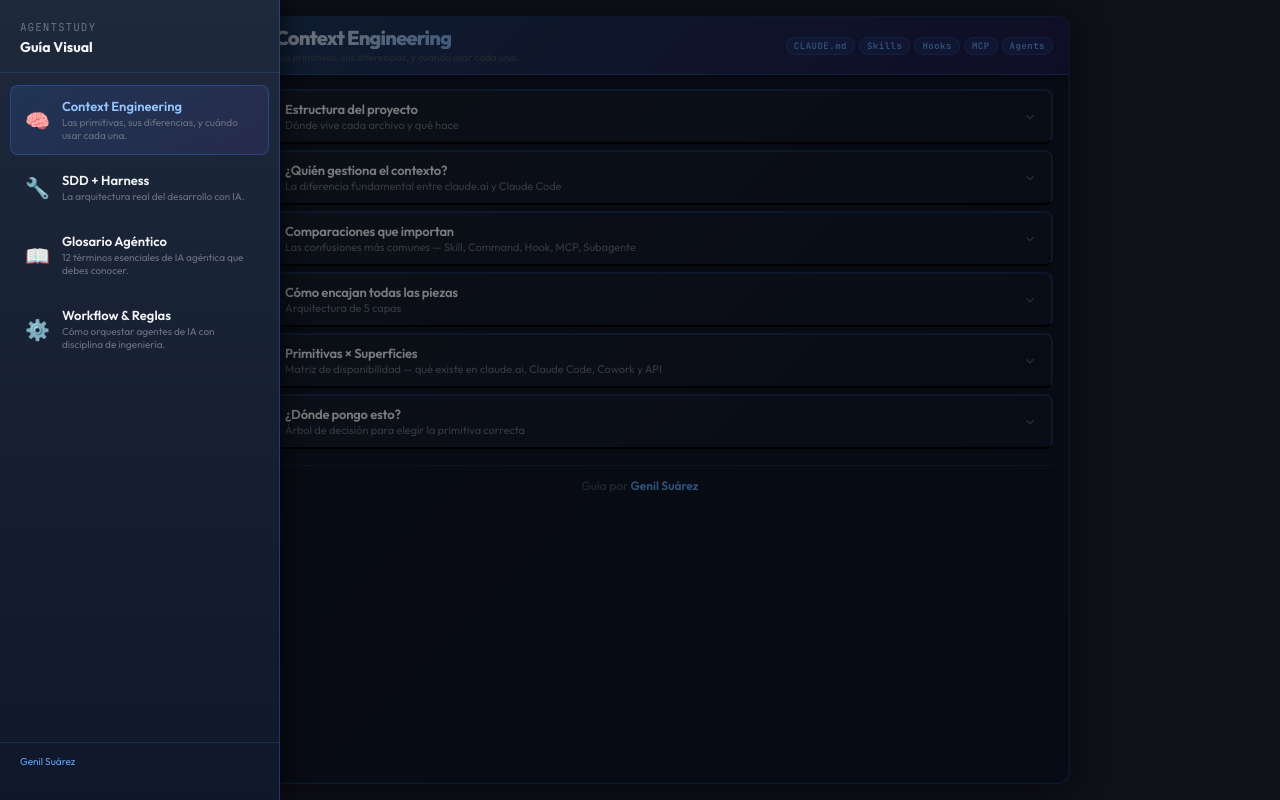
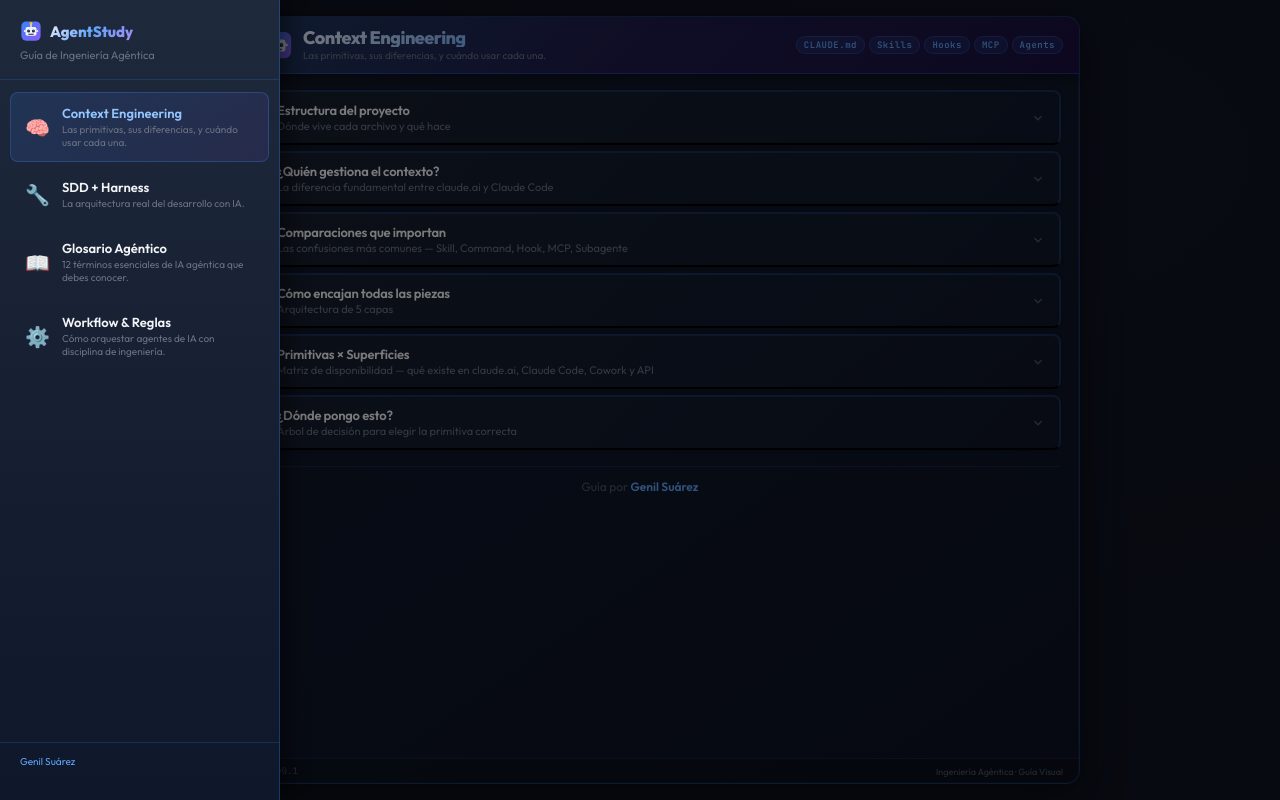
Before and after one commit to genilsuarez/agentstudy, a React (Vite) app: page / in a window 1280 px wide. Both pictures are taken after a click on the button 245 px from the left and 45 px from the top of the page. Built offline with nearby package versions, Linux system fonts and the light colour scheme.

Commit message:
chore: pre-build snapshot

```diff
--- a/index.css
+++ b/index.css
@@ -4,11 +4,20 @@
 
 html, body, #root {
   min-height: 100%;
-  background: #1e2030;
+  background: #0f1420;
+  background-image:
+    radial-gradient(ellipse at 20% 50%, rgba(59, 130, 246, 0.04) 0%, transparent 50%),
+    radial-gradient(ellipse at 80% 20%, rgba(139, 92, 246, 0.03) 0%, transparent 50%);
   color: #ffffff;
   font-family: 'Outfit', 'Inter', system-ui, sans-serif;
   -webkit-font-smoothing: antialiased;
   -moz-osx-font-smoothing: grayscale;
+}
+
+/* Selection color */
+::selection {
+  background: rgba(96, 165, 250, 0.3);
+  color: #f0f0ff;
 }
 
 /* Hide scrollbar on nav tabs */
@@ -23,6 +32,9 @@ html, body, #root {
   background: rgba(59,130,246,0.3);
   border-radius: 3px;
 }
+::-webkit-scrollbar-thumb:hover {
+  background: rgba(59,130,246,0.5);
+}
 
 /* Tags visibility on larger screens */
 @media (min-width: 600px) {
@@ -30,3 +42,11 @@ html, body, #root {
     display: inline-block !important;
   }
 }
+
+/* Smooth transitions for interactive elements */
+button {
+  transition: all 0.2s ease;
+}
+button:hover {
+  filter: brightness(1.1);
+}
--- a/index.html
+++ b/index.html
@@ -1,9 +1,12 @@
 <!DOCTYPE html>
-<html lang="en">
+<html lang="es">
   <head>
     <meta charset="UTF-8" />
     <meta name="viewport" content="width=device-width, initial-scale=1.0" />
-    <title>AgentStudy — Context Engineering Guide</title>
+    <meta name="description" content="Guía visual interactiva sobre context engineering, agentes de IA y desarrollo asistido. Aprende las primitivas, patrones y arquitecturas del desarrollo agéntico." />
+    <meta name="theme-color" content="#0f172a" />
+    <link rel="icon" type="image/svg+xml" href="/favicon.svg" />
+    <title>AgentStudy — Guía de Ingeniería Agéntica</title>
   </head>
   <body>
     <div id="root"></div>
--- a/src/App.jsx
+++ b/src/App.jsx
@@ -6,6 +6,30 @@ import AgenticGlossaryPage from "./pages/AgenticGlossaryPage";
 import WorkflowRulesPage from "./pages/WorkflowRulesPage";
 import { pages } from "./data/content";
 import { palette, fonts, slideDownKeyframes } from "./styles/tokens";
+
+function Logo({ size = 32 }) {
+  return (
+    <svg width={size} height={size} viewBox="0 0 32 32" fill="none" xmlns="http://www.w3.org/2000/svg" aria-hidden="true">
+      <defs>
+        <linearGradient id="logoGrad" x1="0%" y1="0%" x2="100%" y2="100%">
+          <stop offset="0%" stopColor="#3b82f6" />
+          <stop offset="100%" stopColor="#8b5cf6" />
+        </linearGradient>
+      </defs>
+      <rect x="2" y="2" width="28" height="28" rx="7" fill="url(#logoGrad)" />
+      <rect x="8" y="10" width="16" height="13" rx="3" fill="#f0f4ff" />
+      <line x1="16" y1="10" x2="16" y2="6" stroke="#f0f4ff" strokeWidth="2" strokeLinecap="round" />
+      <circle cx="16" cy="5" r="2" fill="#fbbf24" />
+      <circle cx="12.5" cy="16" r="2.2" fill="#1e293b" />
+      <circle cx="19.5" cy="16" r="2.2" fill="#1e293b" />
+      <circle cx="13" cy="15.3" r="0.7" fill="#60a5fa" />
+      <circle cx="20" cy="15.3" r="0.7" fill="#60a5fa" />
+      <rect x="12" y="20" width="8" height="1.5" rx="0.75" fill="#1e293b" />
+      <circle cx="7" cy="16" r="1.5" fill="#f0f4ff" />
+      <circle cx="25" cy="16" r="1.5" fill="#f0f4ff" />
+    </svg>
+  );
+}
 
 export default function App() {
   const [activePage, setActivePage] = useState(0);
@@ -24,37 +48,42 @@ export default function App() {
 
         {/* Card container — fixed height, internal scroll */}
         <div style={{
-          width: "100%", maxWidth: 860,
+          width: "100%", maxWidth: 880,
           height: "calc(100vh - 32px)",
-          background: "linear-gradient(135deg, #111827 0%, #0f172a 100%)",
+          background: "linear-gradient(145deg, #111827 0%, #0f172a 50%, #0c1222 100%)",
           border: `1px solid ${palette.border}`,
-          borderRadius: 12,
-          boxShadow: "0 4px 32px rgba(0,0,0,0.5), 0 0 0 1px rgba(59,130,246,0.08) inset",
+          borderRadius: 14,
+          boxShadow: "0 8px 40px rgba(0,0,0,0.6), 0 0 0 1px rgba(59,130,246,0.08) inset, 0 0 80px rgba(96,165,250,0.03)",
           display: "flex", flexDirection: "column", overflow: "hidden",
         }}>
 
           {/* Fixed header — never scrolls */}
           <div style={{
             flexShrink: 0,
-            background: "linear-gradient(135deg, #1e3a5f 0%, #1e1b4b 100%)",
+            background: "linear-gradient(135deg, #1e3a5f 0%, #1e1b4b 50%, #1a1040 100%)",
             borderBottom: `1px solid ${palette.borderStrong}`,
-            boxShadow: "0 2px 12px rgba(0,0,0,0.4)",
+            boxShadow: "0 2px 16px rgba(0,0,0,0.5)",
             padding: "10px 16px",
-            display: "flex", alignItems: "center", gap: 12,
+            display: "flex", alignItems: "center", gap: 10,
           }}>
             {/* Hamburger menu */}
             <Navigation activePage={activePage} onPageChange={setActivePage} />
 
+            {/* Logo */}
+            <div style={{ flexShrink: 0, display: "flex", alignItems: "center" }}>
+              <Logo size={30} />
+            </div>
+
             {/* Title + subtitle */}
             <div style={{ flex: 1, minWidth: 0 }}>
               <h1 style={{
-                fontSize: "clamp(14px, 2.5vw, 20px)", fontWeight: 800, lineHeight: 1.1,
-                letterSpacing: -0.8, margin: 0,
-                background: "linear-gradient(135deg, #e8e8f0 0%, #60a5fa 50%, #a78bfa 100%)",
+                fontSize: "clamp(13px, 2.5vw, 18px)", fontWeight: 800, lineHeight: 1.1,
+                letterSpacing: -0.5, margin: 0,
+                background: "linear-gradient(135deg, #f0f0ff 0%, #60a5fa 45%, #a78bfa 100%)",
                 WebkitBackgroundClip: "text", WebkitTextFillColor: "transparent",
                 overflow: "hidden", textOverflow: "ellipsis", whiteSpace: "nowrap",
               }}>{page.label}</h1>
-              <p style={{ fontSize: 10, color: palette.textDim, margin: "2px 0 0", overflow: "hidden", textOverflow: "ellipsis", whiteSpace: "nowrap" }}>
+              <p style={{ fontSize: 10, color: palette.textMuted, margin: "2px 0 0", overflow: "hidden", textOverflow: "ellipsis", whiteSpace: "nowrap" }}>
                 {page.subtitle}
               </p>
             </div>
@@ -75,7 +104,7 @@ export default function App() {
 
           {/* Scrollable content — only this area scrolls */}
           <div style={{
-            flex: 1, overflowY: "auto", padding: "14px 16px",
+            flex: 1, overflowY: "auto", padding: "16px 18px",
             scrollbarWidth: "thin", scrollbarColor: "rgba(59,130,246,0.3) transparent",
           }}>
             {activePage === 0 && <ContextEngineeringPage />}
@@ -84,6 +113,22 @@ export default function App() {
             {activePage === 3 && <WorkflowRulesPage />}
           </div>
 
+          {/* Footer */}
+          <div style={{
+            flexShrink: 0,
+            borderTop: `1px solid ${palette.borderLight}`,
+            padding: "6px 16px",
+            display: "flex", alignItems: "center", justifyContent: "space-between",
+            background: "rgba(0,0,0,0.2)",
+          }}>
+            <span style={{ fontSize: 9, color: palette.textDim, fontFamily: fonts.mono }}>
+              AgentStudy v0.1
+            </span>
+            <span style={{ fontSize: 9, color: palette.textDim }}>
+              Ingeniería Agéntica · Guía Visual
+            </span>
+          </div>
+
         </div>{/* end card */}
       </div>{/* end outer */}
     </>
--- a/src/components/Navigation.jsx
+++ b/src/components/Navigation.jsx
@@ -81,11 +81,32 @@ export default function Navigation({ activePage, onPageChange }) {
         >
           {/* Header */}
           <div style={{ padding: "0 20px 16px", borderBottom: `1px solid ${palette.borderMedium}` }}>
-            <div style={{ fontSize: 11, fontFamily: fonts.mono, color: palette.textMuted, letterSpacing: 1, textTransform: "uppercase", marginBottom: 4 }}>
-              AgentStudy
+            <div style={{ display: "flex", alignItems: "center", gap: 8, marginBottom: 6 }}>
+              <svg width="22" height="22" viewBox="0 0 32 32" fill="none" aria-hidden="true">
+                <defs>
+                  <linearGradient id="navLogoGrad" x1="0%" y1="0%" x2="100%" y2="100%">
+                    <stop offset="0%" stopColor="#3b82f6" />
+                    <stop offset="100%" stopColor="#8b5cf6" />
+                  </linearGradient>
+                </defs>
+                <rect x="2" y="2" width="28" height="28" rx="7" fill="url(#navLogoGrad)" />
+                <rect x="8" y="10" width="16" height="13" rx="3" fill="#f0f4ff" />
+                <line x1="16" y1="10" x2="16" y2="6" stroke="#f0f4ff" strokeWidth="2" strokeLinecap="round" />
+                <circle cx="16" cy="5" r="2" fill="#fbbf24" />
+                <circle cx="12.5" cy="16" r="2.2" fill="#1e293b" />
+                <circle cx="19.5" cy="16" r="2.2" fill="#1e293b" />
+                <circle cx="13" cy="15.3" r="0.7" fill="#60a5fa" />
+                <circle cx="20" cy="15.3" r="0.7" fill="#60a5fa" />
+                <rect x="12" y="20" width="8" height="1.5" rx="0.75" fill="#1e293b" />
+                <circle cx="7" cy="16" r="1.5" fill="#f0f4ff" />
+                <circle cx="25" cy="16" r="1.5" fill="#f0f4ff" />
+              </svg>
+              <div style={{ fontSize: 15, fontWeight: 800, background: "linear-gradient(135deg, #f0f0ff 0%, #60a5fa 50%, #a78bfa 100%)", WebkitBackgroundClip: "text", WebkitTextFillColor: "transparent" }}>
+                AgentStudy
+              </div>
             </div>
-            <div style={{ fontSize: 14, fontWeight: 700, color: palette.textPrimary }}>
-              Guía Visual
+            <div style={{ fontSize: 11, color: palette.textMuted, lineHeight: 1.4 }}>
+              Guía de Ingeniería Agéntica
             </div>
           </div>
 
```
Also changed, not shown: public/favicon.svg (added).
